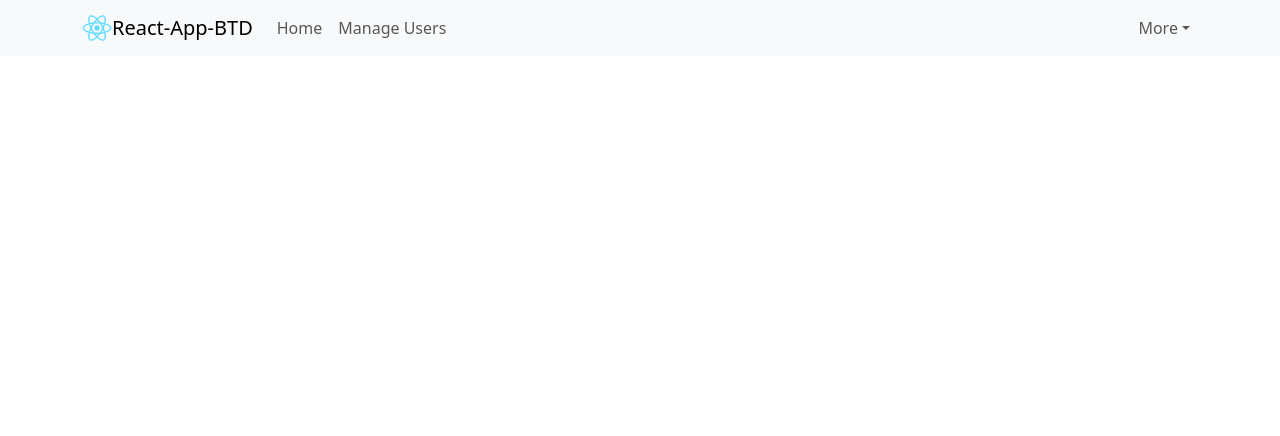
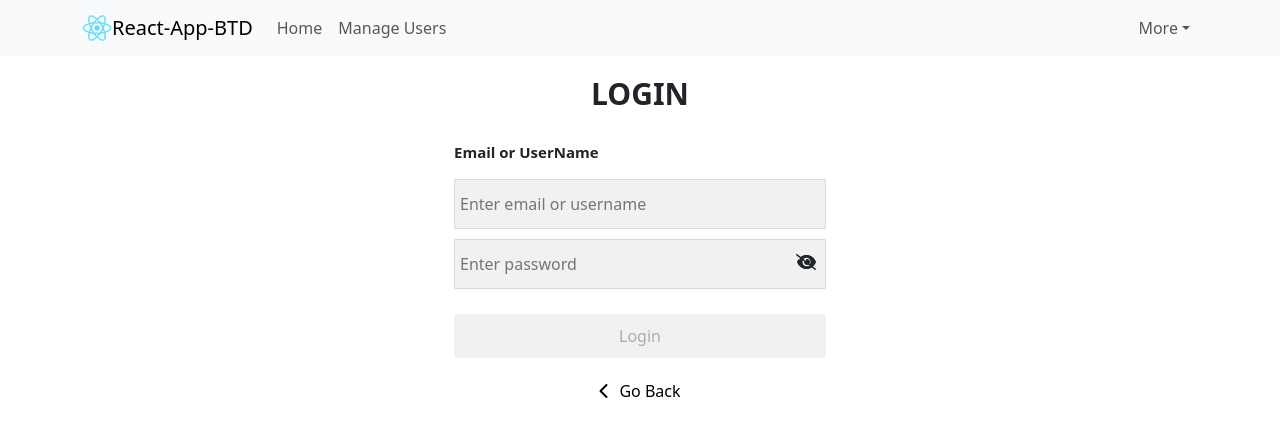
Before and after one commit to dung20062000/ReactJS_App_CRUD, a React (Create React App) app: page /login in a window 1280 px wide. Shown: the top 436 px of the page. Built offline with nearby package versions, Linux system fonts and the light colour scheme.

Commit message:
design form login

```diff
--- a/src/App.js
+++ b/src/App.js
@@ -2,6 +2,7 @@ import "./App.scss";
 import Header from "./component/Header";
 import TableUser from "./component/TableUser";
 import Container from "react-bootstrap/Container";
+import Login from "./component/Login";
 
 import { ToastContainer, toast } from "react-toastify";
 import "react-toastify/dist/ReactToastify.css";
@@ -15,7 +16,8 @@ function App() {
             <Container>
                 <Routes>
                     <Route path="/" element={<Home />} />
-                    <Route path="/users" element={<TableUser />} />
+                    <Route path="/users" element={<TableUser/>} />
+                    <Route path="/login" element={<Login/>} />
                 </Routes>
             </Container>
             <ToastContainer
--- /dev/null
+++ b/src/component/Login.js
@@ -0,0 +1,56 @@
+import { useState } from "react";
+import "./Login.scss";
+const Login = () => {
+    const [email, setEmail] = useState("");
+    const [password, setPassword] = useState("");
+    const [isShoePassWord, setIsShoePassWord] = useState(false);
+    return (
+        <>
+            <div className="login-container">
+                <div className="login-body col-12 col-sm-4 ">
+                    <div className="login-content">
+                        <div className="login-title">Login</div>
+                        <div className="text">Email or UserName</div>
+                        <input
+                            type="text"
+                            value={email}
+                            onChange={(event) => setEmail(event.target.value)}
+                            placeholder="Enter email or username"
+                        ></input>
+                        <div className="container-pass">
+                            <input
+                                type={ isShoePassWord ===true ?"text" : "password"}
+                                value={password}
+                                onChange={(event) =>
+                                    setPassword(event.target.value)
+                                }
+                                placeholder="Enter password"
+                            ></input>
+                            <i className="fa-solid fa-eye"></i>
+                            <i
+                                className={isShoePassWord ===true ? "fa-solid fa-eye":"fa-solid fa-eye-slash" }
+                                onClick={() => setIsShoePassWord(!isShoePassWord)}
+                            ></i>
+                        </div>
+                        <button
+                            className={
+                                email && password
+                                    ? "btn-login active"
+                                    : "btn-login"
+                            }
+                            disabled={email && password
+                                ? false
+                                : true}
+                        >
+                            Login
+                        </button>
+                        <button className="btn-back">
+                            <i class="fa-solid fa-chevron-left"></i>Go Back
+                        </button>
+                    </div>
+                </div>
+            </div>
+        </>
+    );
+};
+export default Login;
--- /dev/null
+++ b/src/component/Login.scss
@@ -0,0 +1,68 @@
+.login-container{
+    .login-body{
+        margin: 0 auto;
+        .login-content{
+            display: flex;
+            flex-direction: column;
+            .login-title{
+                text-align: center;
+                text-transform: uppercase;
+                font-size: 30px;
+                font-weight: 600;
+                margin: 15px 0;
+            }
+            .text{
+                font-size: 15px;
+                font-weight: 600;
+                margin: 10px 0;
+
+            }
+            input{
+                margin: 5px 0;
+                height: 50px;
+                width: 100%;
+                padding: 5px;
+                outline: none;
+                border-radius: 2px;
+                border: 1px solid rgba(22, 24, 35, .12) ;
+                background-color: rgba(22, 24, 35, .06);
+            }
+            .container-pass{
+                position: relative;
+                i{
+                    cursor: pointer;
+                    position: absolute;
+                    top: 20px;
+                    right: 10px;
+                }
+            }
+
+            .btn-login{
+                background-color: rgba(22, 24, 35, .06);
+                border-radius: 3px;
+                border: none;
+                outline: none;
+                padding: 10px;
+                margin-top: 20px;
+                &.active{
+                    background-color: rgb(254, 44, 85);
+                    color: #fff;
+                }
+            }
+            button[disabled=disabled], button:disabled {
+                cursor: not-allowed;
+            }
+
+            .btn-back{
+                margin-top: 20px;
+                background-color: transparent;
+                border: none;
+                outline: none;
+                i{
+                    margin-right: 10px;
+                }
+            }
+
+        }
+    }
+}
```
